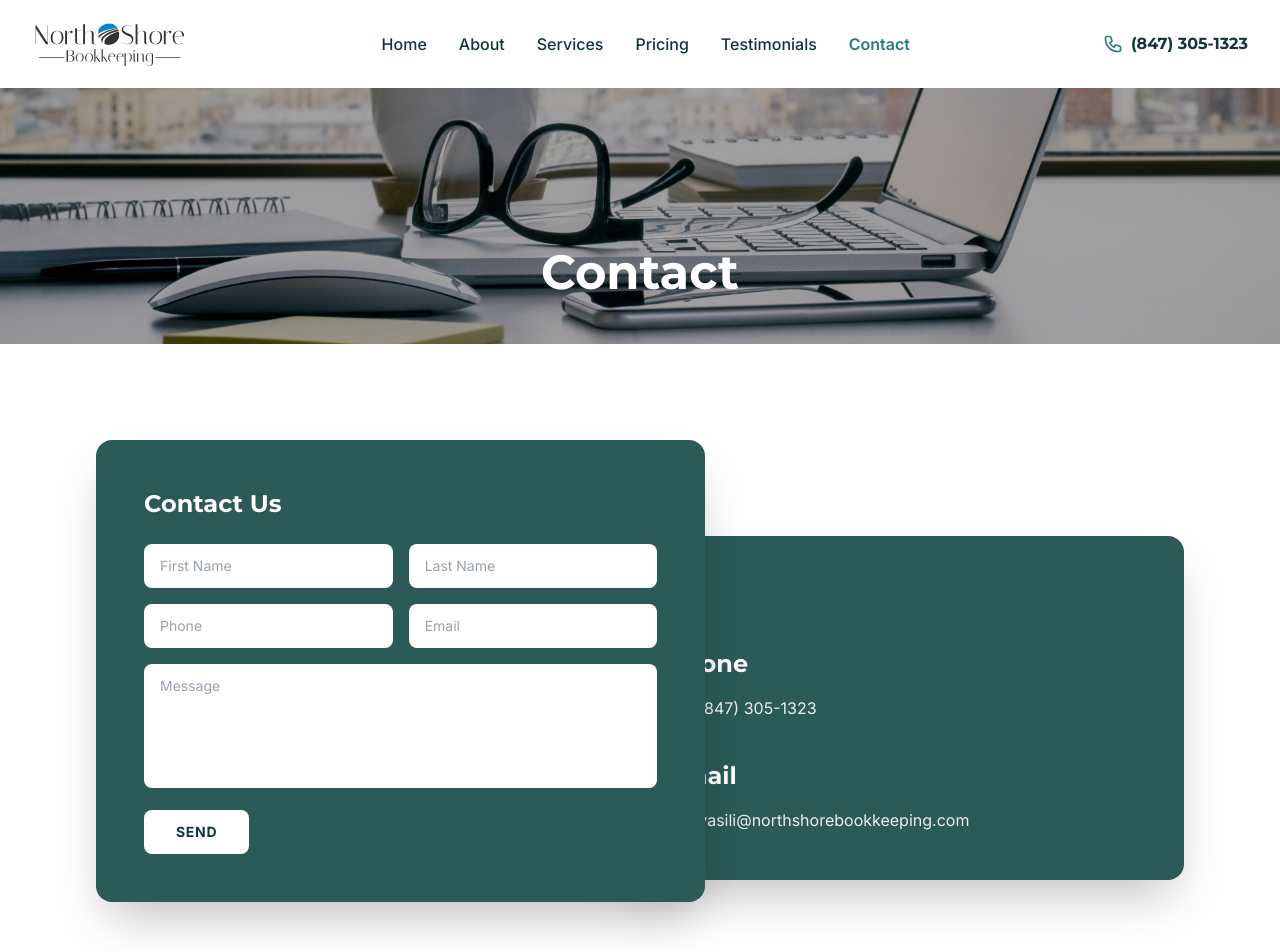
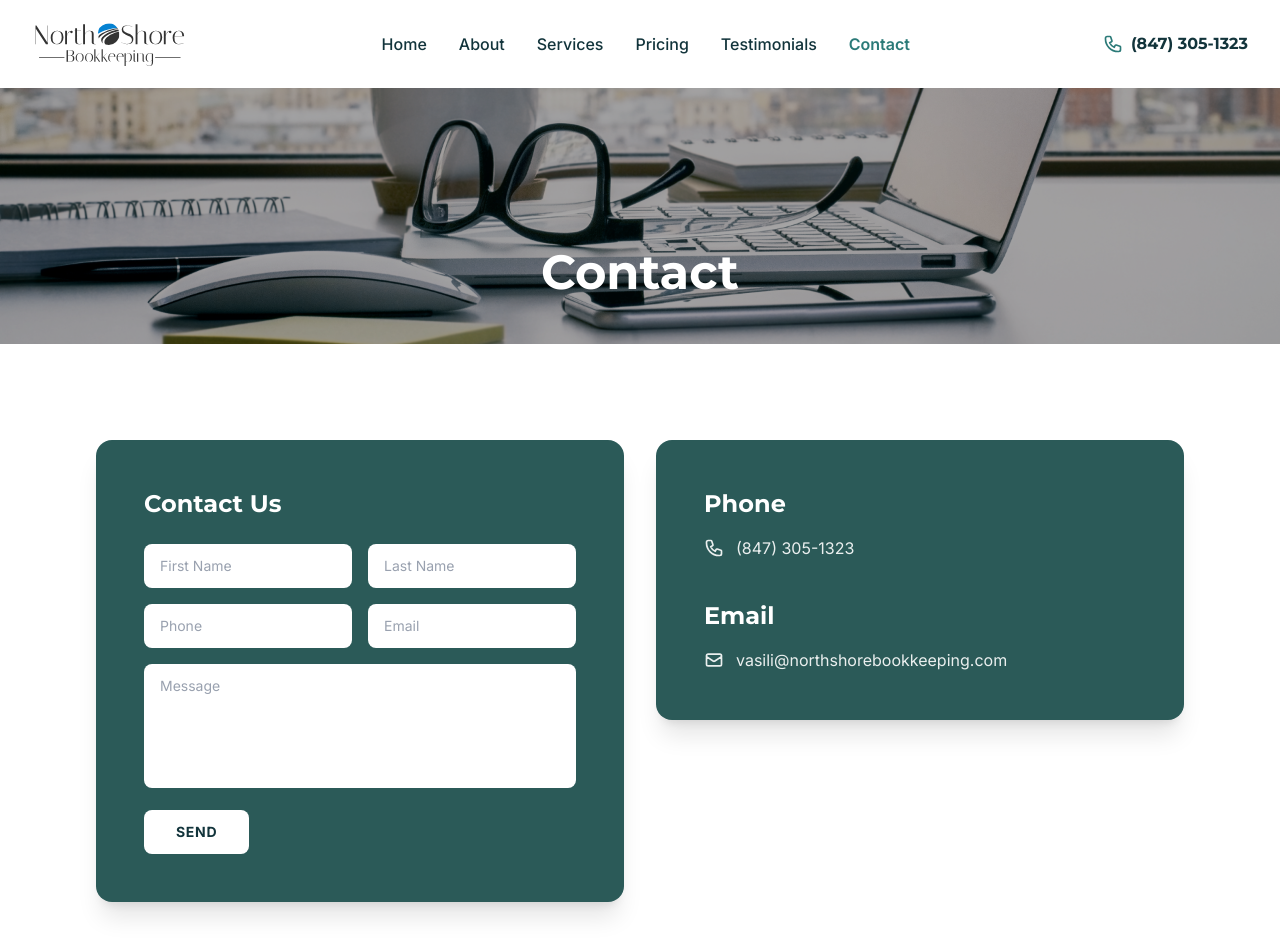
Before and after one commit to ch444444/Bookeeping, a Next.js app: page /contact in a window 1280 px wide. Shown: the top 952 px of the page. Built offline with nearby package versions, Linux system fonts and the light colour scheme.

Commit message:
Separate contact cards side by side; remove overlap

```diff
--- a/src/app/contact/page.tsx
+++ b/src/app/contact/page.tsx
@@ -119,14 +119,14 @@ export default function ContactPage() {
       {/* Contact Content */}
       <SectionWrapper className="py-16 lg:py-24 bg-white">
         <div className="max-w-6xl mx-auto px-4 sm:px-6 lg:px-8">
-          <div className="flex flex-col lg:flex-row lg:items-start">
+          <div className="grid lg:grid-cols-2 gap-8 items-start">
             {/* Form card */}
             <motion.div
               initial={{ opacity: 0, y: 30 }}
               whileInView={{ opacity: 1, y: 0 }}
               viewport={{ once: true }}
               transition={{ duration: 0.5 }}
-              className={`relative z-10 w-full lg:w-[56%] ${CARD} rounded-2xl p-8 lg:p-12 shadow-2xl`}
+              className={`w-full ${CARD} rounded-2xl p-8 lg:p-12 shadow-xl`}
             >
               <h2 className="text-2xl font-bold text-white mb-6 font-[family-name:var(--font-heading)]">
                 Contact Us
@@ -140,7 +140,7 @@ export default function ContactPage() {
               whileInView={{ opacity: 1, y: 0 }}
               viewport={{ once: true }}
               transition={{ duration: 0.5, delay: 0.1 }}
-              className={`w-full lg:w-[52%] ${CARD} rounded-2xl p-8 lg:p-12 shadow-2xl -mt-4 lg:mt-24 lg:-ml-[8%] pt-14 lg:pt-28`}
+              className={`w-full ${CARD} rounded-2xl p-8 lg:p-12 shadow-xl`}
             >
               <h3 className="text-2xl font-bold text-white mb-4 font-[family-name:var(--font-heading)]">
                 Phone
```
